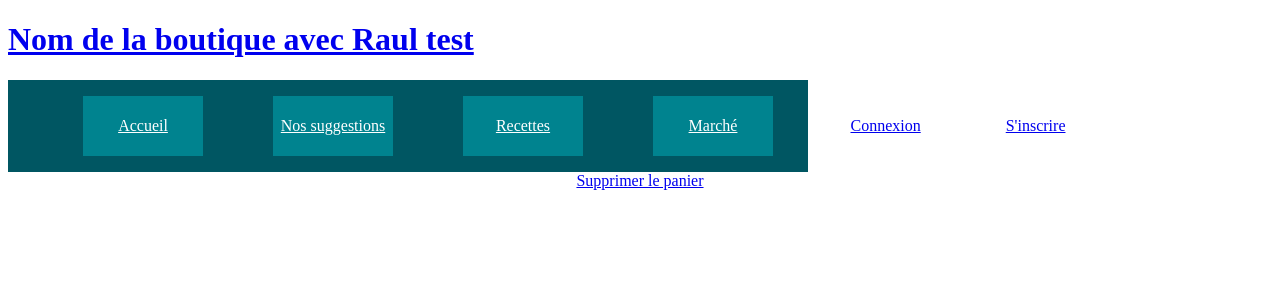
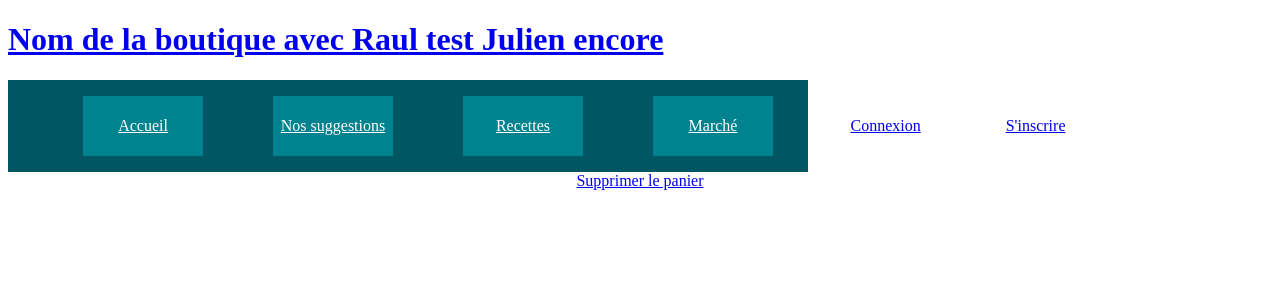
Before and after one commit to Pierre-OlivierB/Nesti_Python_Django, a Django app: template shop/store/templates/store/cart.html in a window 1280 px wide. Shown: the top 300 px of the page. Run offline with Django 3.2, Linux system fonts and the light colour scheme; the template is opened without the code that fills it, so the values that code supplies are empty.

Commit message:
test julien (#4)
ok

```diff
--- a/shop/templates/base.html
+++ b/shop/templates/base.html
@@ -9,7 +9,7 @@
 <body>
 
 <a href="{% url 'index' %}">
-            <h1>Nom de la boutique avec Raul test</h1>
+            <h1>Nom de la boutique avec Raul test Julien encore</h1>
 </a>
 
 {% url 'index' as home %}
```
